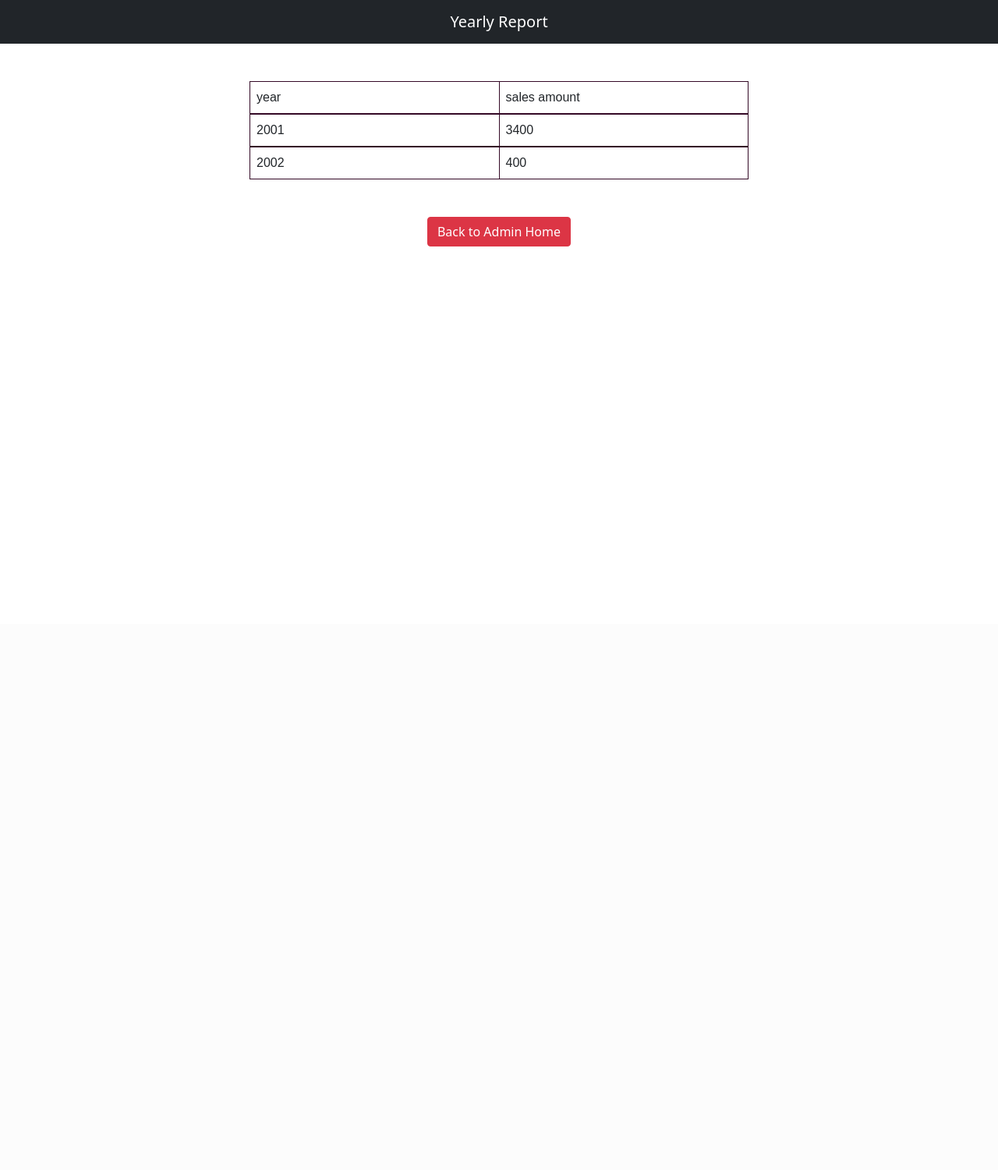
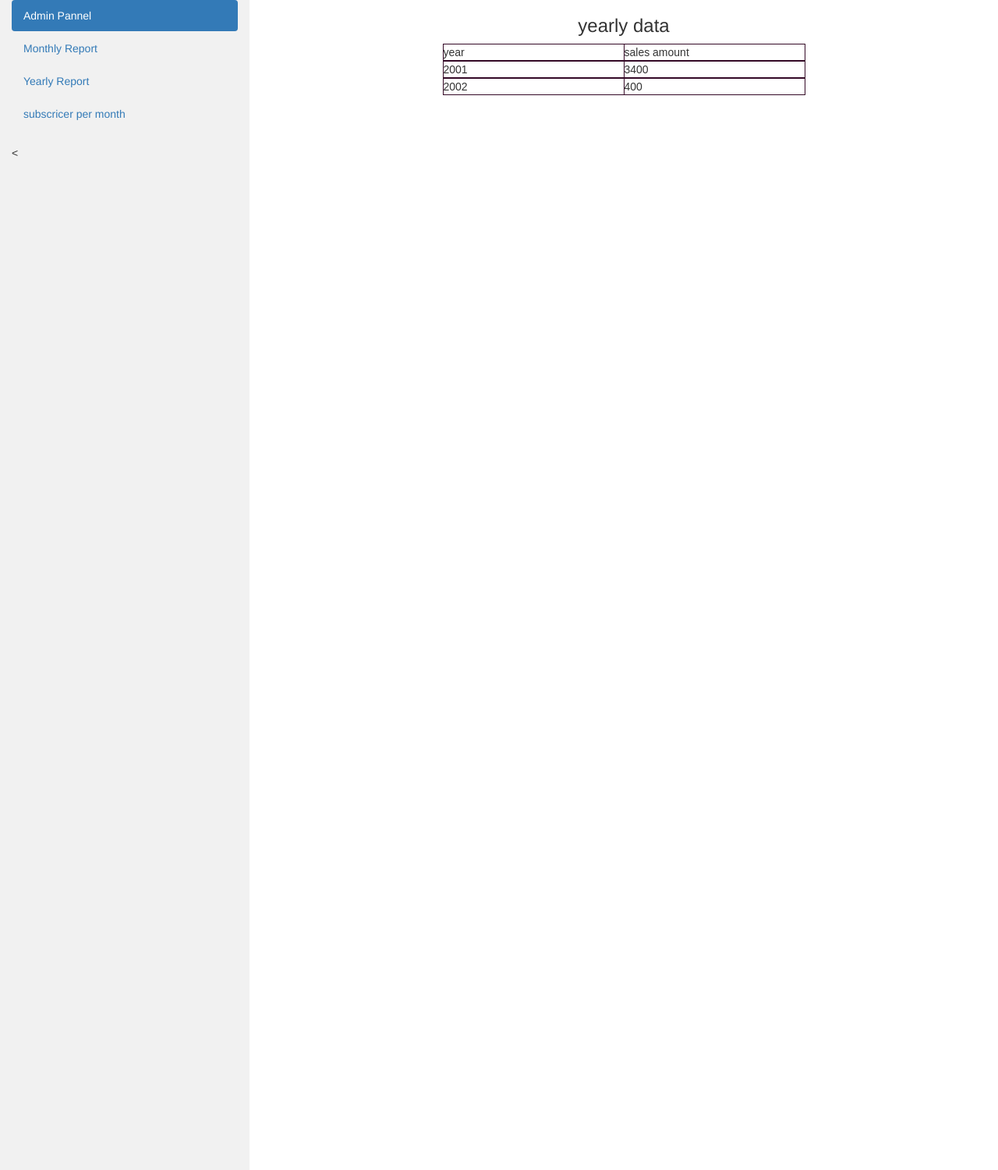
Before and after one commit to Rgada28/OTT-Platform, a PHP site: page /year.php in a window 1280 px wide. Shown: the whole page at 78% size. Before the commit the page ends 316 px from the top, so only its background shows below. Run offline with PHP 8.4, Linux system fonts and the light colour scheme; data comes from the database, SQL or seed files in the repository; some libraries are stand-ins or nearby versions.

Commit message:
dashboard

```diff
--- a/year.php
+++ b/year.php
@@ -1,22 +1,67 @@
-<!DOCTYPE html PUBLIC "-//W3C//DTD HTML 4.01 Transitional//EN" "http://www.w3.org/TR/html4/loose.dtd">
-<html>
-
-<head lang="en">
-  <title></title>
+<!DOCTYPE html>
+<html lang="en">
+<head>
+  <title>Bootstrap Example</title>
+  <meta charset="utf-8">
 <meta charset="utf-8">
   <meta name="viewport" content="width=device-width, initial-scale=1">
-  <link href="bootstrap.min.css" rel="stylesheet">
+  <link rel="stylesheet" href="https://maxcdn.bootstrapcdn.com/bootstrap/3.3.7/css/bootstrap.min.css">
   <script src="https://ajax.googleapis.com/ajax/libs/jquery/3.2.1/jquery.min.js"></script>
+  <script src="https://maxcdn.bootstrapcdn.com/bootstrap/3.3.7/js/bootstrap.min.js"></script>
   <link rel="stylesheet" href="reports.css">
 
+  <meta name="viewport" content="width=device-width, initial-scale=1">
+  <link rel="stylesheet" href="https://maxcdn.bootstrapcdn.com/bootstrap/3.4.1/css/bootstrap.min.css">
+  <script src="https://ajax.googleapis.com/ajax/libs/jquery/3.5.1/jquery.min.js"></script>
+  <script src="https://maxcdn.bootstrapcdn.com/bootstrap/3.4.1/js/bootstrap.min.js"></script>
+  <style>
+    /* Set height of the grid so .sidenav can be 100% (adjust if needed) */
+    .row.content {height: 1500px}
+
+    /* Set gray background color and 100% height */
+    .sidenav {
+      background-color: #f1f1f1;
+      height: 100%;
+    }
+
+    /* Set black background color, white text and some padding */
+    footer {
+      background-color: #555;
+      color: white;
+      padding: 15px;
+    }
+
+    /* On small screens, set height to 'auto' for sidenav and grid */
+    @media screen and (max-width: 767px) {
+      .sidenav {
+        height: auto;
+        padding: 15px;
+      }
+      .row.content {height: auto;}
+    }
+  </style>
 </head>
+<body>
 
-<body>
-  <nav class="navbar navbar-expand-lg navbar-dark bg-dark">
 <div class="container-fluid">
-      <a class="navbar-brand mx-auto " href="#">Yearly Report</a>
+  <div class="row content">
+    <div class="col-sm-3 sidenav">
+
+      <ul class="nav nav-pills nav-stacked">
+        <li class="active"><a href="#section1">Admin Pannel</a></li>
+        <li><a href="month.php">Monthly Report</a></li>
+        <li><a href="year.php">Yearly Report</a></li>
+        <li><a href="pi.php">subscricer per month</a></li>
+      </ul><br>
+      <div class="input-group">
+        <
+        <span class="input-group-btn">
+
+        </span>
       </div>
-  </nav>
+    </div>
+
+    <div class="col-sm-9">
        <center>
       <?php
     $servername = "localhost";
@@ -29,9 +74,9 @@
     // Check connection
     if ($conn->connect_error) {
         die("Connection failed: " . $conn->connect_error);
-    } else {
-      echo "<br>
-      <br>";
+    }
+    else{
+      echo "<h3>yearly data</h3>";
     }
 
   $sql = "SELECT year, SUM(amount) FROM payment GROUP BY year";
@@ -39,7 +84,7 @@
 
 
 
-    echo "<table>
+echo"<table>
     <tr>
               <td width= 50%>year</td>
               <td width=50%>sales amount</td>
@@ -48,13 +93,13 @@
         echo "</table>";
 
 
-    while ($row = $result->fetch_assoc()) {
+  while($row = $result->fetch_assoc()){
         // output data of each row
 
-      echo "<table>
+  echo"<table>
     <tr>
-              <td width= 50%>" . $row["year"] . "</td>
-              <td width=50%>" . $row['SUM(amount)'] . "</td>
+              <td width= 50%>" .$row["year"]. "</td>
+              <td width=50%>" .$row['SUM(amount)']. "</td>
             </tr>";
 
         echo "</table>";
@@ -62,11 +107,19 @@
 
     $conn->close();
     ?>
-    <br>
-    <br>
-    <a href="Admin-home.php" class="btn btn-danger">Back to Admin Home</a>
+  </center>
   </center>
 
+
+
+              <br>
+            </div>
+          </div>
+        </div>
+      </div>
+    </div>
+  </div>
+</div>
+
 </body>
-
 </html>
```
Also changed, not shown: month.php (+67 -19 lines), pi.php (+68 -3 lines). Lines whose indentation alone changed are shown as unchanged.
